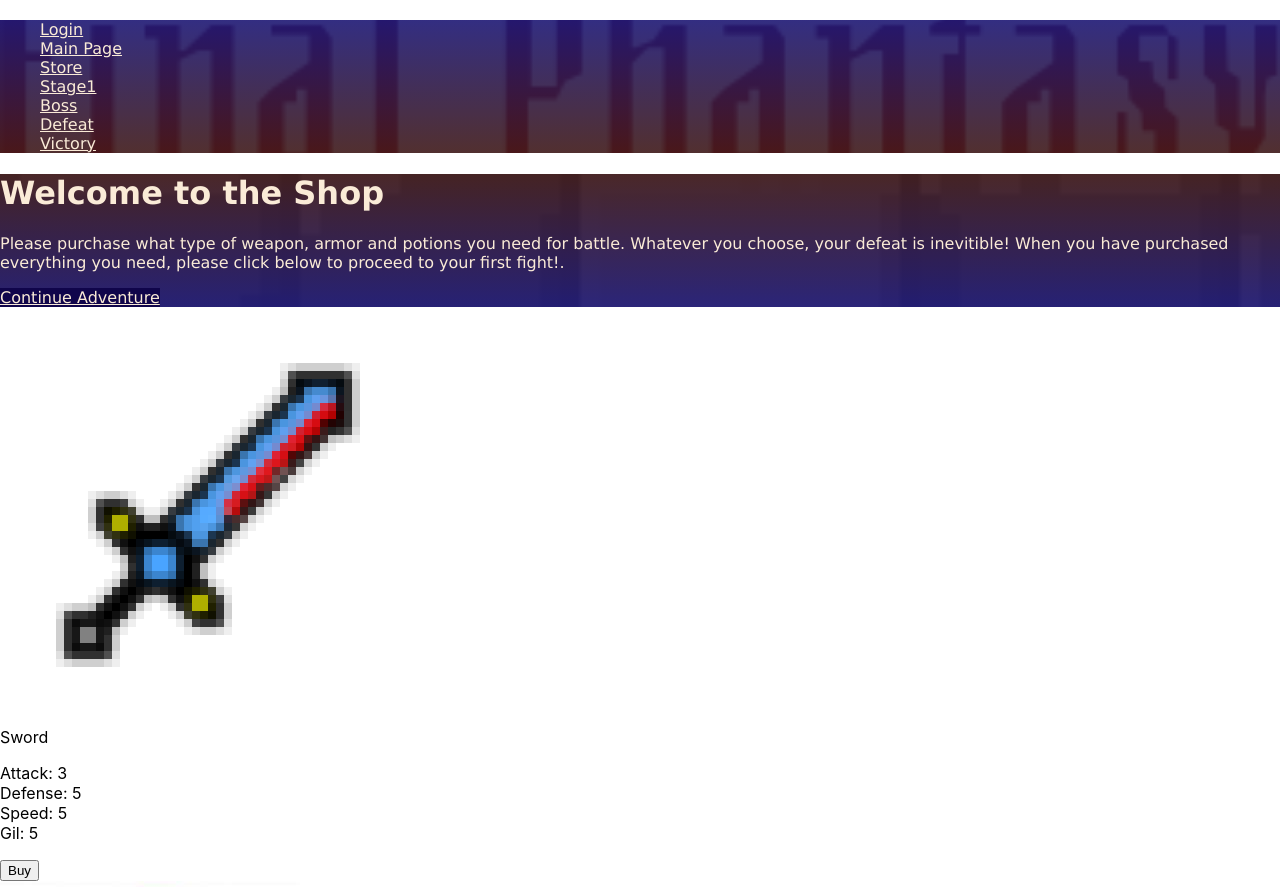
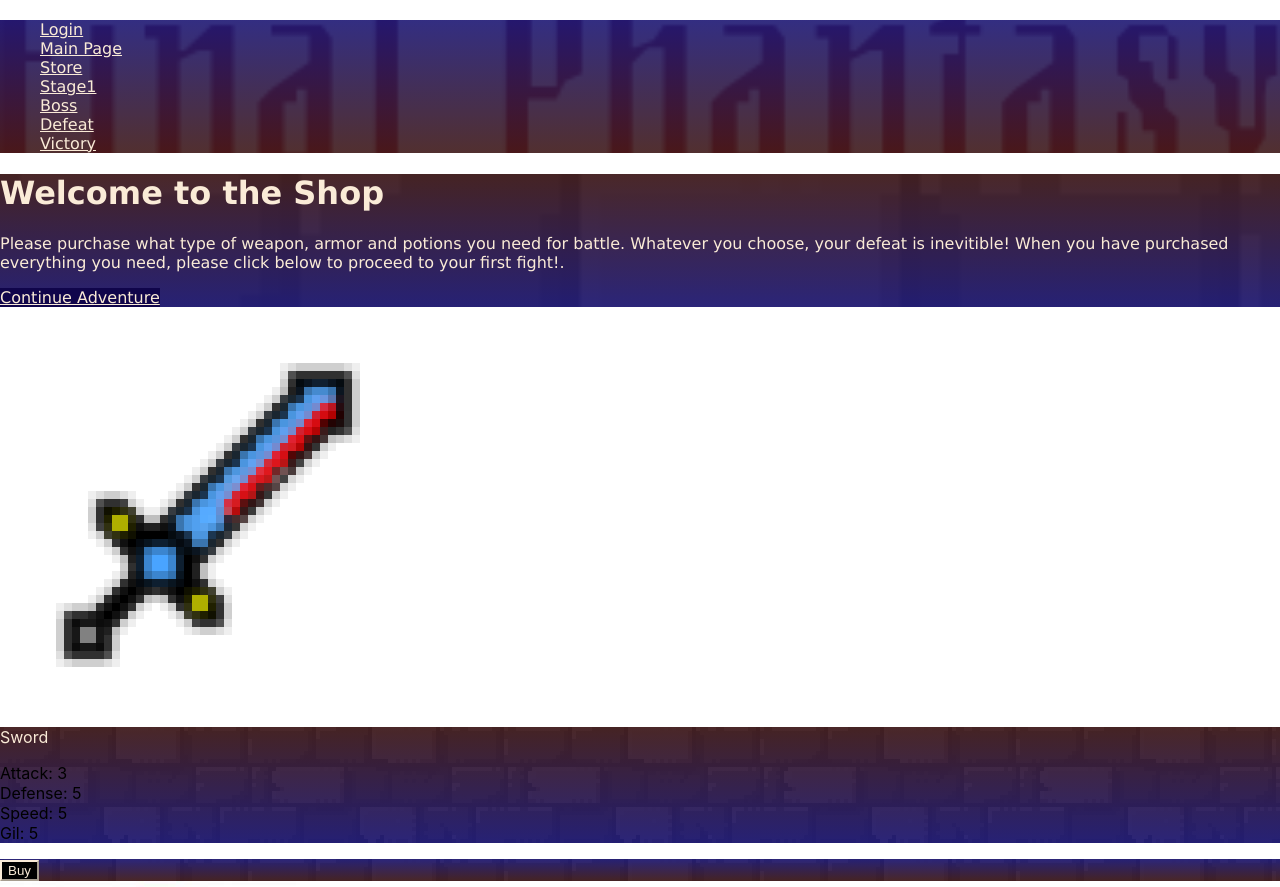
Before and after one commit to korkdaork/FinalPhantasy, a React (Create React App) app in the folder client/: page /Store in a window 1280 px wide. Shown: the top 887 px of the page. Built offline with nearby package versions, Linux system fonts and the light colour scheme; the HTML template or start-up script is replaced by a standard one.

Commit message:
store css updates

```diff
--- a/client/src/Components/Stores/style.css
+++ b/client/src/Components/Stores/style.css
@@ -0,0 +1,35 @@
+.card-footer {
+  background-image: linear-gradient(
+      rgba(29, 23, 116, 0.9),
+      rgba(63, 25, 25, 0.9)
+    ),
+    url('../../Assets/brick.png');
+}
+
+.card-body {
+  background-image: linear-gradient(
+      rgba(63, 25, 25, 0.9),
+      rgba(29, 23, 116, 0.9)
+    ),
+    url('../../Assets/brick.png');
+}
+
+.card-title.h5 {
+  color: antiquewhite;
+}
+
+#buy {
+  background-color: black;
+  border-color: antiquewhite;
+  color: antiquewhite;
+}
+
+#buy:hover {
+  background-color: blue;
+}
+
+#buy:active {
+  background-color: blue;
+  box-shadow: 0 5px #666;
+  transform: translateY(4px);
+}
```
